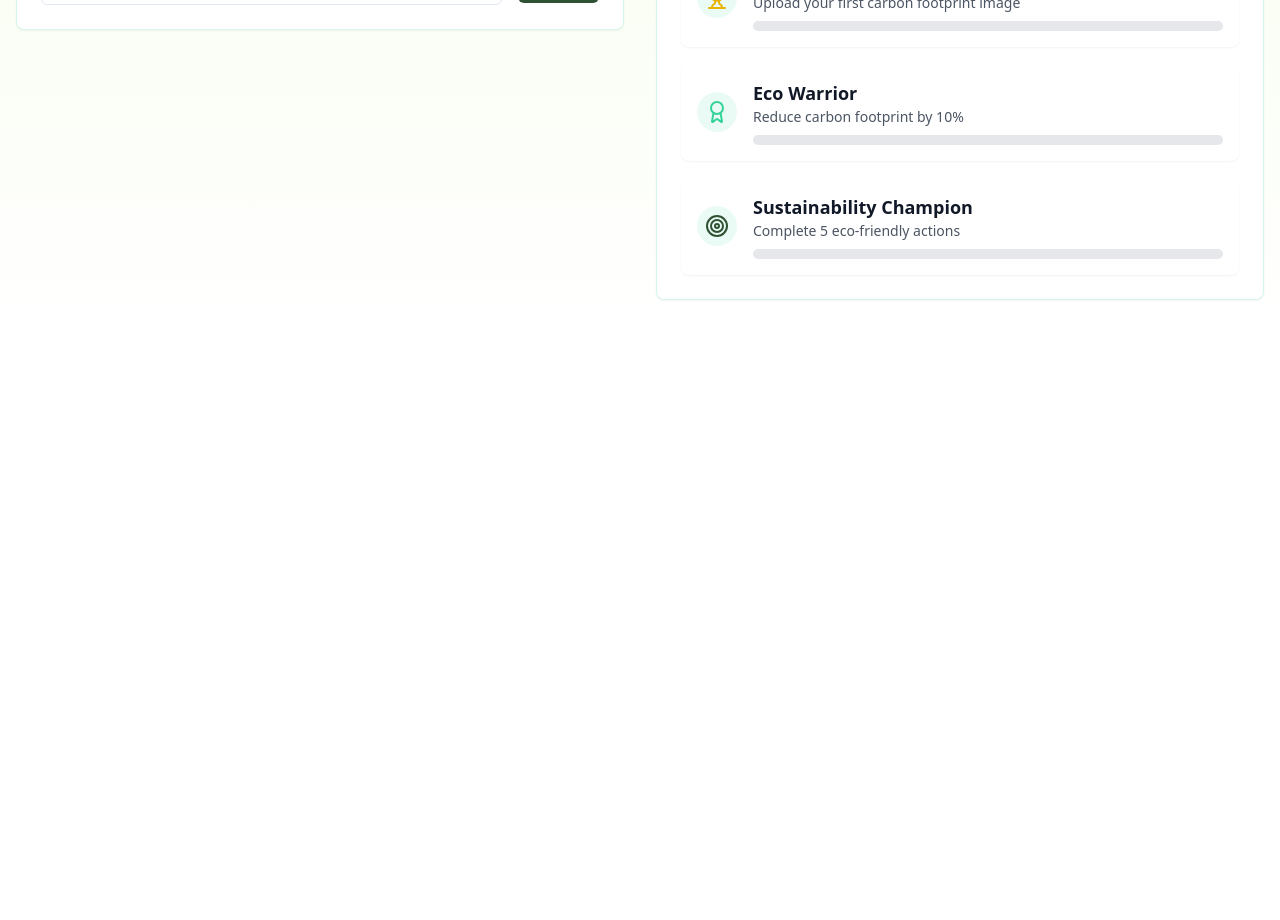
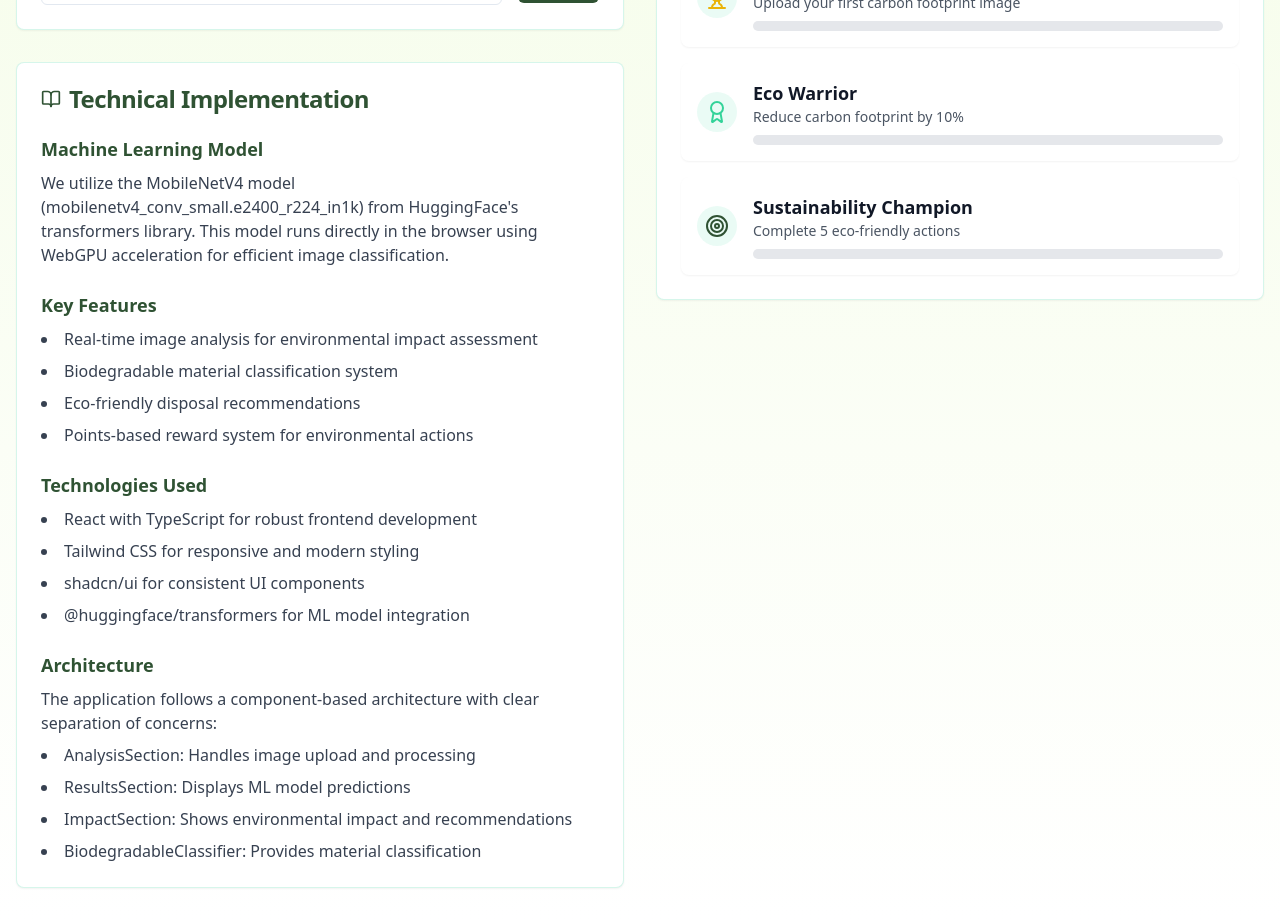
Before and after one commit to celestial-cyber/carbonwise, a React (Vite) app: page / in a window 1280 px wide. Shown: the part 600-1520 px from the top of the page. Before the commit the page ends 932 px from the top, so only its background shows below. Built offline with nearby package versions, Linux system fonts and the light colour scheme.

Commit message:
Implement project overview and model explanation
Added a comprehensive overview of the project, including details about the model being used for image classification. This documentation will help users understand the project's functionality and the underlying technology.
[skip gpt_engineer]

```diff
--- /dev/null
+++ b/src/components/CodeExplanation.tsx
@@ -0,0 +1,62 @@
+import React from 'react';
+import { BookOpen } from 'lucide-react';
+import { Card, CardContent, CardHeader, CardTitle } from '@/components/ui/card';
+
+const CodeExplanation = () => {
+  return (
+    <Card className="border-eco/20 hover:border-eco transition-colors mt-8">
+      <CardHeader>
+        <CardTitle className="flex items-center gap-2 text-forest">
+          <BookOpen className="h-5 w-5" />
+          Technical Implementation
+        </CardTitle>
+      </CardHeader>
+      <CardContent>
+        <div className="space-y-6">
+          <section>
+            <h3 className="text-lg font-semibold text-forest mb-2">Machine Learning Model</h3>
+            <p className="text-gray-700">
+              We utilize the MobileNetV4 model (mobilenetv4_conv_small.e2400_r224_in1k) from HuggingFace's transformers library.
+              This model runs directly in the browser using WebGPU acceleration for efficient image classification.
+            </p>
+          </section>
+
+          <section>
+            <h3 className="text-lg font-semibold text-forest mb-2">Key Features</h3>
+            <ul className="list-disc list-inside space-y-2 text-gray-700">
+              <li>Real-time image analysis for environmental impact assessment</li>
+              <li>Biodegradable material classification system</li>
+              <li>Eco-friendly disposal recommendations</li>
+              <li>Points-based reward system for environmental actions</li>
+            </ul>
+          </section>
+
+          <section>
+            <h3 className="text-lg font-semibold text-forest mb-2">Technologies Used</h3>
+            <ul className="list-disc list-inside space-y-2 text-gray-700">
+              <li>React with TypeScript for robust frontend development</li>
+              <li>Tailwind CSS for responsive and modern styling</li>
+              <li>shadcn/ui for consistent UI components</li>
+              <li>@huggingface/transformers for ML model integration</li>
+            </ul>
+          </section>
+
+          <section>
+            <h3 className="text-lg font-semibold text-forest mb-2">Architecture</h3>
+            <p className="text-gray-700">
+              The application follows a component-based architecture with clear separation of concerns:
+            </p>
+            <ul className="list-disc list-inside space-y-2 text-gray-700 mt-2">
+              <li>AnalysisSection: Handles image upload and processing</li>
+              <li>ResultsSection: Displays ML model predictions</li>
+              <li>ImpactSection: Shows environmental impact and recommendations</li>
+              <li>BiodegradableClassifier: Provides material classification</li>
+            </ul>
+          </section>
+        </div>
+      </CardContent>
+    </Card>
+  );
+};
+
+export default CodeExplanation;
--- a/src/pages/Index.tsx
+++ b/src/pages/Index.tsx
@@ -7,6 +7,7 @@ import ResultsSection from '../components/ResultsSection';
 import ImpactSection from '../components/ImpactSection';
 import AchievementsSection from '../components/AchievementsSection';
 import BiodegradableClassifier from '../components/BiodegradableClassifier';
+import CodeExplanation from '../components/CodeExplanation';
 
 interface ClassificationResult {
   label: string;
@@ -72,6 +73,7 @@ const Index = () => {
               confidence={confidence}
             />
             <BiodegradableClassifier />
+            <CodeExplanation />
           </div>
 
           <div className="space-y-8">
```
